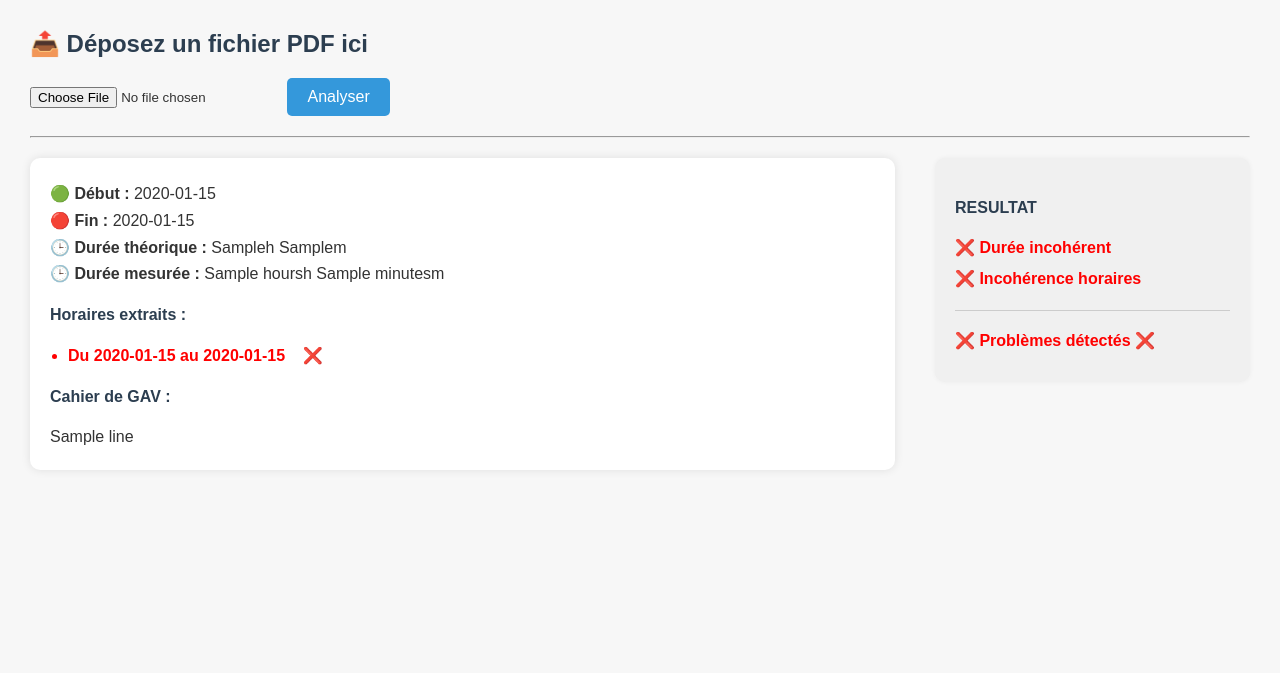
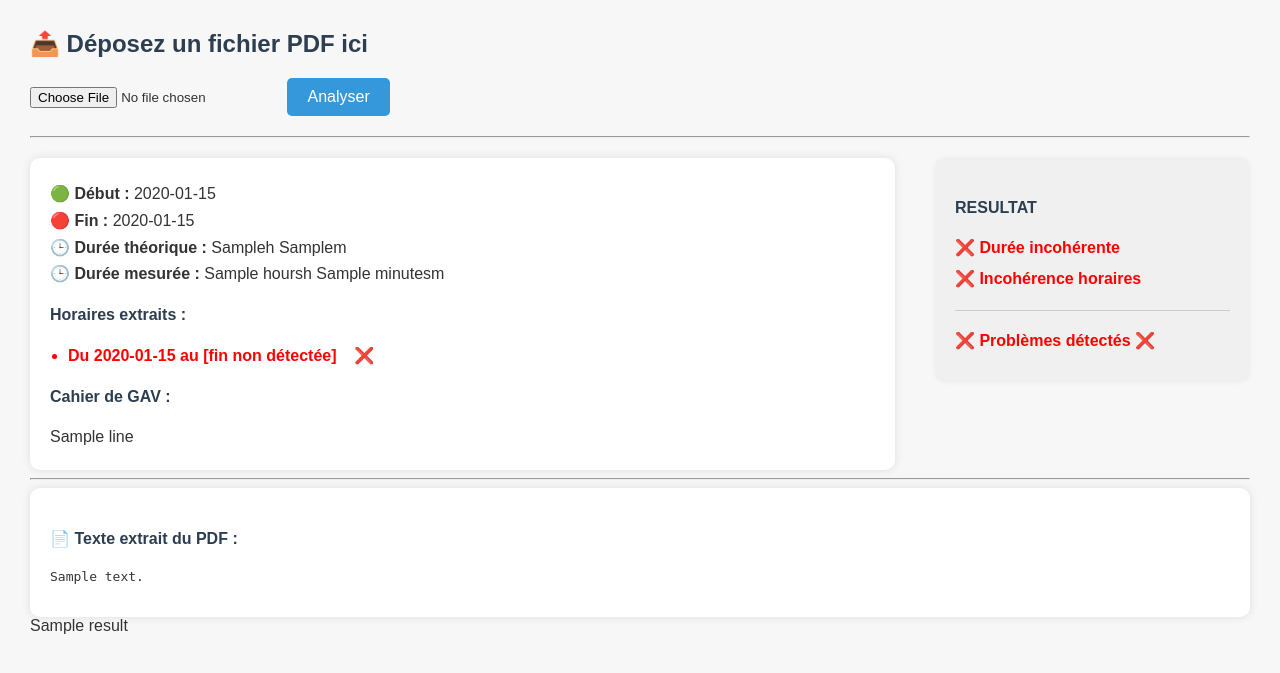
Before and after one commit to Elnico4040/gav, a Flask app: template templates/index.html in a window 1280 px wide. Shown: the top 673 px of the page. Run offline with Flask 3, Linux system fonts and the light colour scheme; the template is opened without the code that fills it: most values are stand-ins (such as "Sample title", 1, 10 or a date in 2020).

Commit message:
Update index.html

```diff
--- a/templates/index.html
+++ b/templates/index.html
@@ -26,7 +26,6 @@
       cursor: pointer;
       transition: background-color 0.3s ease;
     }
-
     input[type="submit"]:hover {
       background-color: #2980b9;
     }
@@ -56,20 +55,6 @@
       color: red;
       font-weight: bold;
     }
-    .badge {
-      display: inline-block;
-      padding: 2px 8px;
-      border-radius: 8px;
-      font-size: 12px;
-    }
-    .ok {
-      background-color: #d4edda;
-      color: #155724;
-    }
-    .ko {
-      background-color: #f8d7da;
-      color: #721c24;
-    }
     .container {
       display: flex;
       gap: 40px;
@@ -94,32 +79,72 @@
       list-style-type: none;
       padding-left: 0;
     }
+    pre.extracted-text {
+      white-space: pre-wrap;
+      background: #f9f9f9;
+      padding: 10px;
+      border-radius: 8px;
+      border: 1px solid #ccc;
+      font-family: monospace;
+    }
   </style>
 </head>
 <body>
+
   <h2>📤 Déposez un fichier PDF ici</h2>
   <form method="post" enctype="multipart/form-data">
-    <input type="file" name="file" accept="application/pdf">
+    <input type="file" name="file" accept=".pdf,.odt,application/pdf,application/vnd.oasis.opendocument.text">
     <input type="submit" value="Analyser">
   </form>
   <hr>
 
-  {% if start_guard %}
+  {% if start_guard or end_guard %}
     <div class="container">
       <div class="left result">
-        <p><strong>🟢 Début :</strong> {{ start_guard.strftime('%d/%m/%Y %H:%M') }}</p>
-        <p><strong>🔴 Fin :</strong> {{ end_guard.strftime('%d/%m/%Y %H:%M') }}</p>
-        <p><strong>🕒 Durée théorique :</strong> {{ hours2 }}h {{ minutes2 }}m</p>
-        <p><strong>🕒 Durée mesurée :</strong> {{ hours }}h {{ minutes }}m</p>
+
+        {% if start_guard %}
+          <p><strong>🟢 Début :</strong> {{ start_guard.strftime('%d/%m/%Y %H:%M') }}</p>
+        {% else %}
+          <p><strong>🟢 Début :</strong> Non détecté</p>
+        {% endif %}
+
+        {% if end_guard %}
+          <p><strong>🔴 Fin :</strong> {{ end_guard.strftime('%d/%m/%Y %H:%M') }}</p>
+        {% else %}
+          <p><strong>🔴 Fin :</strong> Non détectée</p>
+        {% endif %}
+
+        {% if hours2 is not none and minutes2 is not none %}
+          <p><strong>🕒 Durée théorique :</strong> {{ hours2 }}h {{ minutes2 }}m</p>
+        {% endif %}
+
+        {% if hours is not none and minutes is not none %}
+          <p><strong>🕒 Durée mesurée :</strong> {{ hours }}h {{ minutes }}m</p>
+        {% endif %}
 
         <h4>Horaires extraits :</h4>
         <ul>
           {% for i in range(intervals|length) %}
-            <li style="color: {{ 'green' if verif_intervals[i] else 'red' }}; font-weight: bold;">
-              Du {{ intervals[i][0].strftime('%d/%m/%Y %H:%M') }} au {{ intervals[i][1].strftime('%d/%m/%Y %H:%M') }}
+            {% set start = intervals[i][0] %}
+            {% set end = intervals[i][1] %}
+            {% set is_valid = verif_intervals[i] %}
+
+            <li style="color: {{ 'green' if is_valid else 'red' }}; font-weight: bold;">
+              Du
+              {% if start %}
+                {{ start.strftime('%d/%m/%Y %H:%M') }}
+              {% else %}
+                [début non détecté]
+              {% endif %}
+              au
+              {% if end %}
+                {{ end.strftime('%d/%m/%Y %H:%M') }}
+              {% else %}
+                [fin non détectée]
+              {% endif %}
               &nbsp;&nbsp;
               <span>
-                {{ '✔️' if verif_intervals[i] else '❌' }}
+                {{ '✔️' if is_valid else '❌' }}
               </span>
             </li>
           {% endfor %}
@@ -136,7 +161,7 @@
       <div class="right">
         <h4>RESULTAT</h4>
         <p style="color:{{ 'green' if verif2 else 'red' }};">
-          {{ '✔️ Durée OK' if verif2 else '❌ Durée incohérent' }}
+          {{ '✔️ Durée OK' if verif2 else '❌ Durée incohérente' }}
         </p>
         <p style="color:{{ 'green' if verif1 else 'red' }};">
           {{ '✔️ Horaires cohérents' if verif1 else '❌ Incohérence horaires' }}
@@ -147,8 +172,19 @@
         </p>
       </div>
     </div>
-  {% elif result %}
+  {% endif %}
+
+  {% if text %}
+    <hr>
+    <div class="result">
+      <h4>📄 Texte extrait du PDF :</h4>
+      <pre class="text">{{ text }}</pre>
+    </div>
+  {% endif %}
+
+  {% if result %}
     {{ result|safe }}
   {% endif %}
+
 </body>
 </html>
```
